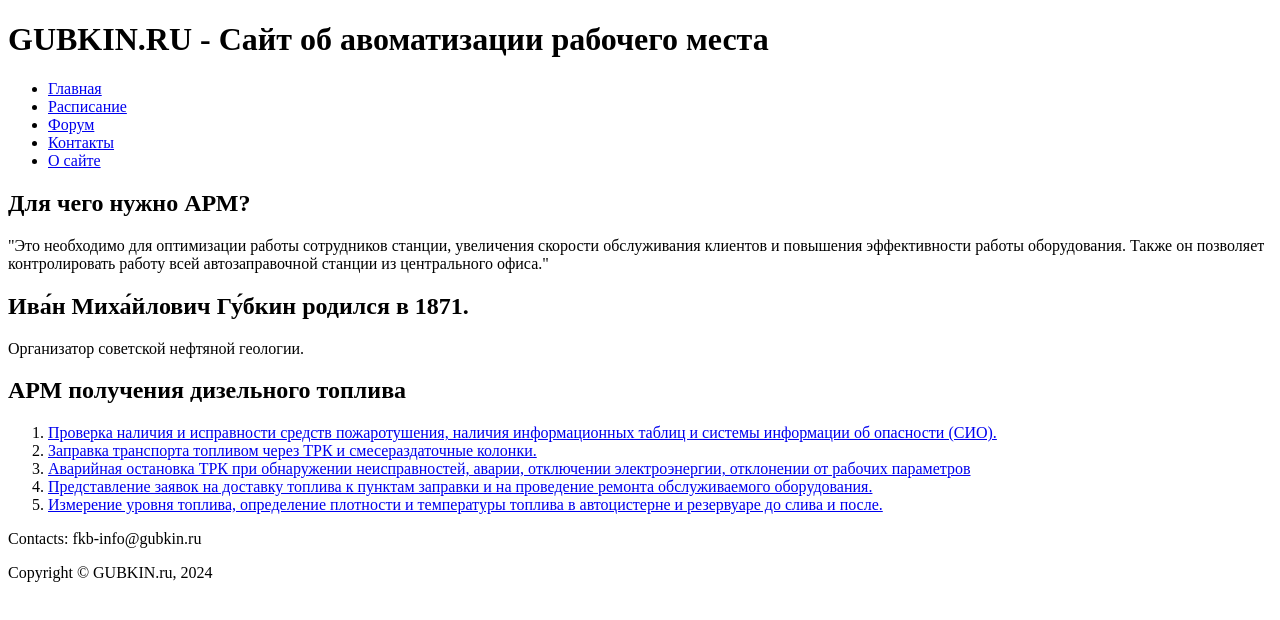
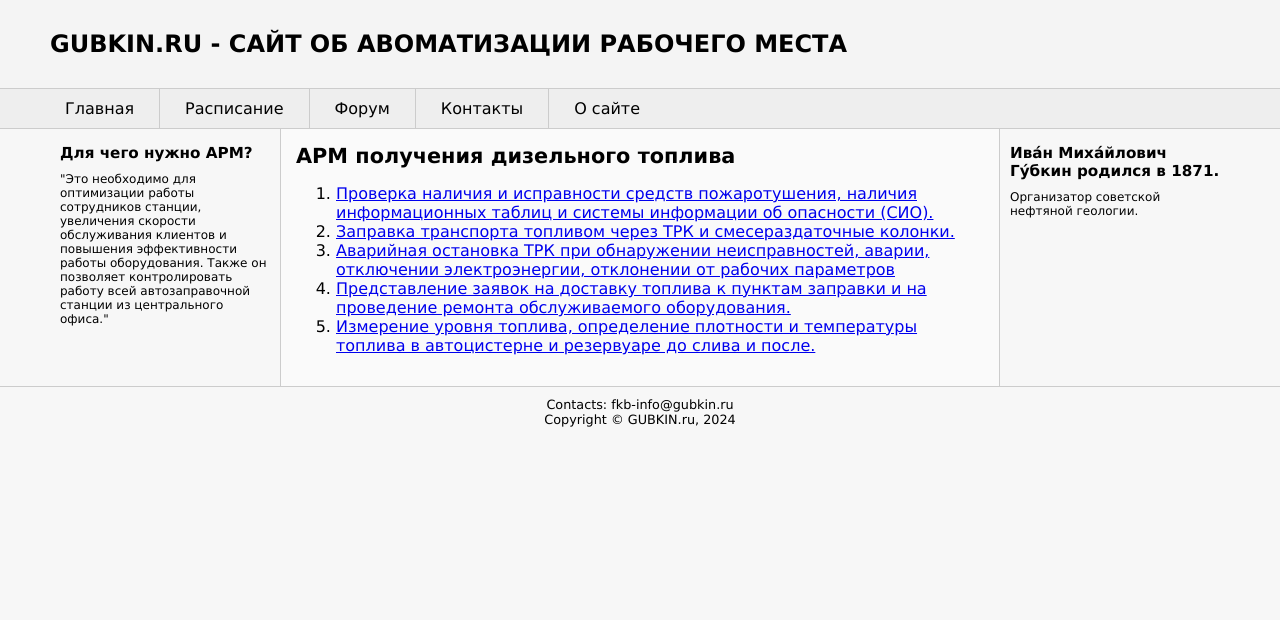
Before and after one commit to denisuk100604/lab2, a plain HTML site: page index.html in a window 1280 px wide. Drawn offline with Linux system fonts and the light colour scheme.

Commit message:
Update index.html

```diff
--- a/index.html
+++ b/index.html
@@ -2,7 +2,7 @@
 <html>
     <head>
         <meta charset="utf-8">
-	<link media="handheld" rel="stylesheet" href='mobile.css'>
+	<link  href='mobile.css' rel="stylesheet">
         <title>АРМ получения дизельного топлива</title>
     </head>
     <body>
```
